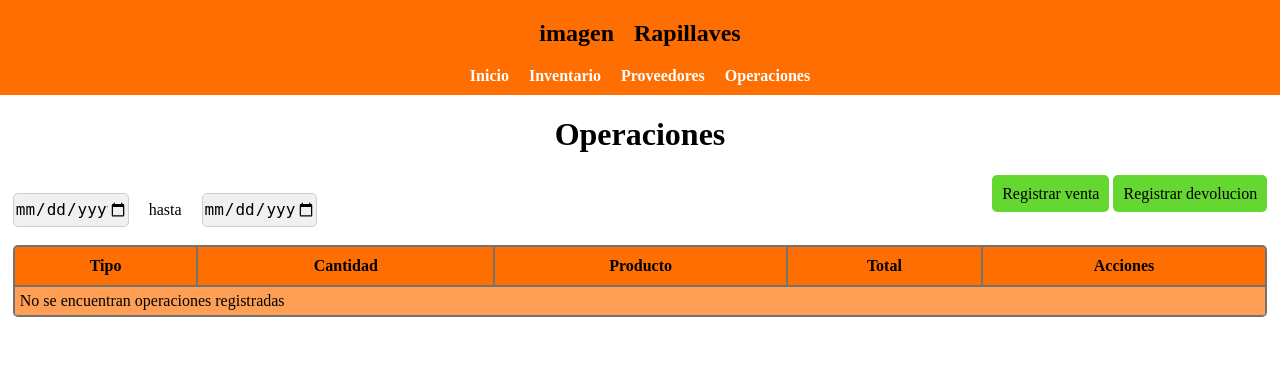
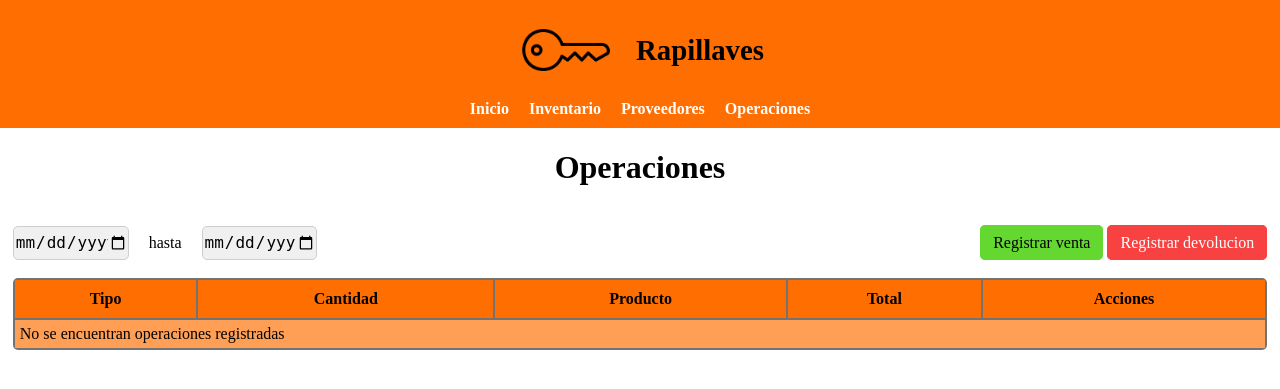
Before and after one commit to AkionAG7/Rapillaves, a Django app: page /rapillaves/operaciones/ in a window 1280 px wide. Shown: the top 389 px of the page. Run offline with Django 5.2, Linux system fonts and the light colour scheme; data that the repository does not hold is empty.

Commit message:
Style: Cambios menores de header y alineacion de busqueda y botones de las tablas

```diff
--- a/my_project/rapillaves/static/css/style.css
+++ b/my_project/rapillaves/static/css/style.css
@@ -10,6 +10,15 @@
     display: flex;
     flex-direction: row;
     gap: 20px;
+    align-items: center;
+}
+
+.head-container img{
+    width: 100px;
+}
+
+.head-container h2{
+    font-size: 1.8rem;
 }
 
 .hamburger{
@@ -99,6 +108,7 @@ td{
     display: flex;
     flex-direction: row;
     justify-content: space-between;
+    align-items: center;
 }
 
 .btn_actions{
--- a/my_project/rapillaves/templates/base.html
+++ b/my_project/rapillaves/templates/base.html
@@ -15,7 +15,7 @@
     <header class="head">
         <div class="head-container">
             <button class="hamburger" onclick="toggleMenu()">Icono a futuro</button>
-            <h2>imagen</h2>
+            <img id="logo_llave" src="{% static 'images/key.png' %}" alt="logo_llave">
             <h2>Rapillaves</h2>
         </div>
 
--- a/my_project/rapillaves/templates/operations/operations.html
+++ b/my_project/rapillaves/templates/operations/operations.html
@@ -10,8 +10,8 @@
                 <input class="date_picker" type="date">
             </div>
             <div class="operation_options_container">
-                <a class="btn_add" onclick="open_especific_modal('sell')">Registrar venta</a>
-                <a class="btn_add" onclick="open_especific_modal('devolution')">Registrar devolucion</a>
+                <a class="btn_guardar" onclick="open_especific_modal('sell')">Registrar venta</a>
+                <a class="btn_cancelar" onclick="open_especific_modal('devolution')">Registrar devolucion</a>
             </div>
         </div>
         <table>
```
Also changed, not shown: my_project/rapillaves/static/images/key.png (added).
